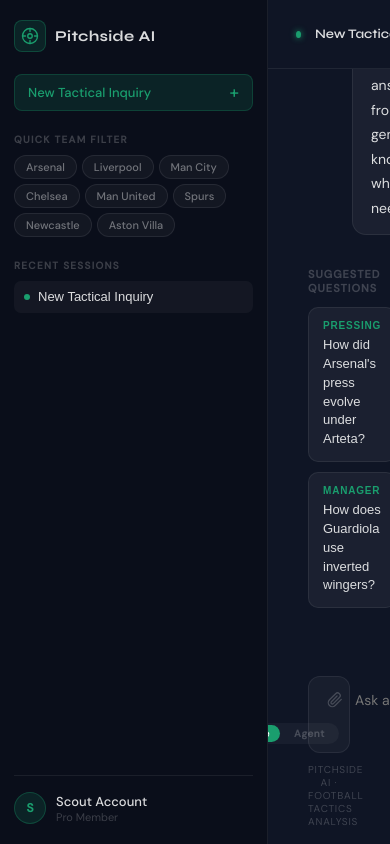
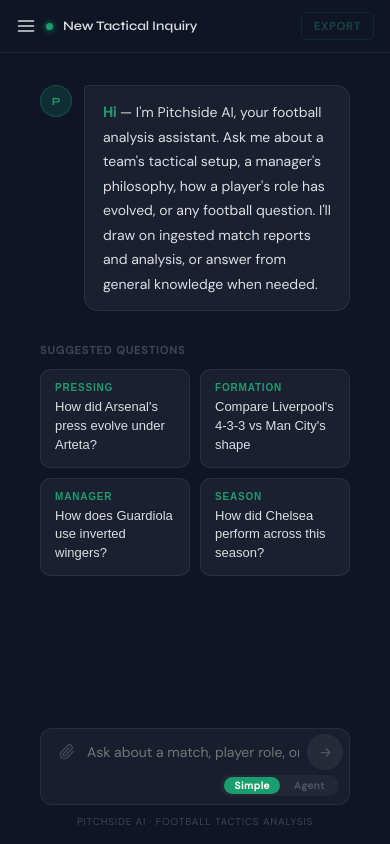
Before and after one commit to shayaan010/PitchSide-AI, a React (Vite) app in the folder frontend/: page / in a window 390 px wide. Built offline with nearby package versions, Linux system fonts and the light colour scheme.

Commit message:
Add mobile responsive layout with sidebar drawer

```diff
--- a/frontend/src/App.jsx
+++ b/frontend/src/App.jsx
@@ -1,4 +1,4 @@
-import { useState } from 'react'
+import { useState, useEffect } from 'react'
 import ChatInterface from './components/ChatInterface'
 import TeamPills from './components/TeamPills'
 
@@ -37,8 +37,23 @@
   </div>
 )
 
+const HamburgerIcon = () => (
+  <svg width="20" height="20" viewBox="0 0 24 24" fill="none">
+    <path d="M3 6h18M3 12h18M3 18h18" stroke="currentColor" strokeWidth="2" strokeLinecap="round"/>
+  </svg>
+)
+
 export default function App() {
   const [selectedTeam, setSelectedTeam] = useState(null)
+  const [sidebarOpen, setSidebarOpen] = useState(false)
+  const [isMobile, setIsMobile] = useState(() => window.innerWidth < 768)
+
+  useEffect(() => {
+    const onResize = () => setIsMobile(window.innerWidth < 768)
+    window.addEventListener('resize', onResize)
+    return () => window.removeEventListener('resize', onResize)
+  }, [])
+
   const initialId = Date.now()
   const initialMessages = [{
     role: 'assistant',
@@ -57,6 +72,12 @@
     }]
     setSessions(prev => [{ id, title: 'New Tactical Inquiry', messages: msgs }, ...prev])
     setActiveId(id)
+    setSidebarOpen(false)
+  }
+
+  function selectSession(id) {
+    setActiveId(id)
+    setSidebarOpen(false)
   }
 
   function updateSession(id, messages) {
@@ -88,18 +109,48 @@
 
   const sessionTitle = active?.messages.find(m => m.role === 'user')?.text || 'New Tactical Inquiry'
 
-  return (
-    <div style={{ display: 'flex', height: '100vh', overflow: 'hidden', background: C.main }}>
-      {/* Sidebar */}
-      <aside style={{
+  const sidebarStyle = isMobile
+    ? {
+        position: 'fixed', top: 0, left: 0, bottom: 0, zIndex: 50,
         width: 268, flexShrink: 0,
         background: C.sidebar,
         borderRight: `1px solid ${C.border}`,
         display: 'flex', flexDirection: 'column',
         padding: '20px 14px',
-      }}>
-        <div style={{ marginBottom: 22 }}>
+        transform: sidebarOpen ? 'translateX(0)' : 'translateX(-100%)',
+        transition: 'transform 0.25s ease',
+      }
+    : {
+        width: 268, flexShrink: 0,
+        background: C.sidebar,
+        borderRight: `1px solid ${C.border}`,
+        display: 'flex', flexDirection: 'column',
+        padding: '20px 14px',
+      }
+
+  return (
+    <div style={{ display: 'flex', height: '100vh', overflow: 'hidden', background: C.main, position: 'relative' }}>
+
+      {/* Mobile backdrop */}
+      {isMobile && sidebarOpen && (
+        <div
+          onClick={() => setSidebarOpen(false)}
+          style={{ position: 'fixed', inset: 0, background: 'rgba(0,0,0,0.55)', zIndex: 40 }}
+        />
+      )}
+
+      {/* Sidebar */}
+      <aside style={sidebarStyle}>
+        <div style={{ marginBottom: 22, display: 'flex', alignItems: 'center', justifyContent: 'space-between' }}>
           <Logo />
+          {isMobile && (
+            <button
+              onClick={() => setSidebarOpen(false)}
+              style={{ background: 'none', border: 'none', color: C.text2, fontSize: 20, cursor: 'pointer', lineHeight: 1, padding: 4 }}
+            >
+              ✕
+            </button>
+          )}
         </div>
 
         <button
@@ -119,7 +170,6 @@
           <span style={{ fontSize: 17, lineHeight: 1 }}>+</span>
         </button>
 
-        {/* Team pills */}
         <p style={{ fontSize: 10, fontWeight: 700, letterSpacing: 1.3, color: C.text3, marginBottom: 9, textTransform: 'uppercase' }}>
           Quick Team Filter
         </p>
@@ -127,7 +177,6 @@
           <TeamPills onSelect={setSelectedTeam} selected={selectedTeam} />
         </div>
 
-        {/* Session list */}
         {sessions.length > 0 && (
           <>
             <p style={{ fontSize: 10, fontWeight: 700, letterSpacing: 1.3, color: C.text3, marginBottom: 9, textTransform: 'uppercase' }}>
@@ -140,7 +189,7 @@
                 return (
                   <button
                     key={s.id}
-                    onClick={() => setActiveId(s.id)}
+                    onClick={() => selectSession(s.id)}
                     style={{
                       background: isActive ? C.card : 'none',
                       border: 'none', textAlign: 'left',
@@ -186,28 +235,39 @@
         {/* Topbar */}
         <header style={{
           display: 'flex', alignItems: 'center', justifyContent: 'space-between',
-          padding: '12px 28px',
+          padding: isMobile ? '12px 16px' : '12px 28px',
           borderBottom: `1px solid ${C.border}`,
           flexShrink: 0,
+          gap: 8,
         }}>
-          <div style={{ display: 'flex', alignItems: 'center', gap: 14 }}>
-            <div style={{ width: 7, height: 7, borderRadius: '50%', background: C.green, boxShadow: `0 0 6px ${C.green}` }} />
-            <span style={{ fontFamily: 'Syne, sans-serif', fontSize: 13, color: C.text1, fontWeight: 600, maxWidth: 340, overflow: 'hidden', textOverflow: 'ellipsis', whiteSpace: 'nowrap' }}>
+          <div style={{ display: 'flex', alignItems: 'center', gap: isMobile ? 10 : 14, minWidth: 0 }}>
+            {isMobile && (
+              <button
+                onClick={() => setSidebarOpen(true)}
+                style={{ background: 'none', border: 'none', color: C.text1, cursor: 'pointer', display: 'flex', alignItems: 'center', flexShrink: 0, padding: 0 }}
+              >
+                <HamburgerIcon />
+              </button>
+            )}
+            <div style={{ width: 7, height: 7, borderRadius: '50%', background: C.green, boxShadow: `0 0 6px ${C.green}`, flexShrink: 0 }} />
+            <span style={{ fontFamily: 'Syne, sans-serif', fontSize: 13, color: C.text1, fontWeight: 600, overflow: 'hidden', textOverflow: 'ellipsis', whiteSpace: 'nowrap' }}>
               {sessionTitle}
             </span>
+            {!isMobile && (
               <div style={{
                 padding: '3px 10px', borderRadius: 20,
                 background: C.card, border: `1px solid ${C.border}`,
-              fontSize: 11, color: C.text2,
+                fontSize: 11, color: C.text2, flexShrink: 0,
               }}>
                 14,202 reports indexed
               </div>
+            )}
           </div>
           <button
             onClick={exportReport}
             disabled={!active?.messages?.some(m => m.role === 'user')}
             style={{
-              padding: '7px 18px',
+              padding: isMobile ? '6px 12px' : '7px 18px',
               background: 'transparent',
               border: `1px solid rgba(26,158,110,0.4)`,
               borderRadius: 6,
@@ -215,9 +275,10 @@
               letterSpacing: 1, textTransform: 'uppercase',
               cursor: 'pointer', fontFamily: 'DM Sans, sans-serif',
               opacity: active?.messages?.some(m => m.role === 'user') ? 1 : 0.35,
+              flexShrink: 0,
             }}
           >
-            Export Report
+            Export
           </button>
         </header>
 
```
Lines whose indentation alone changed are shown as unchanged.
